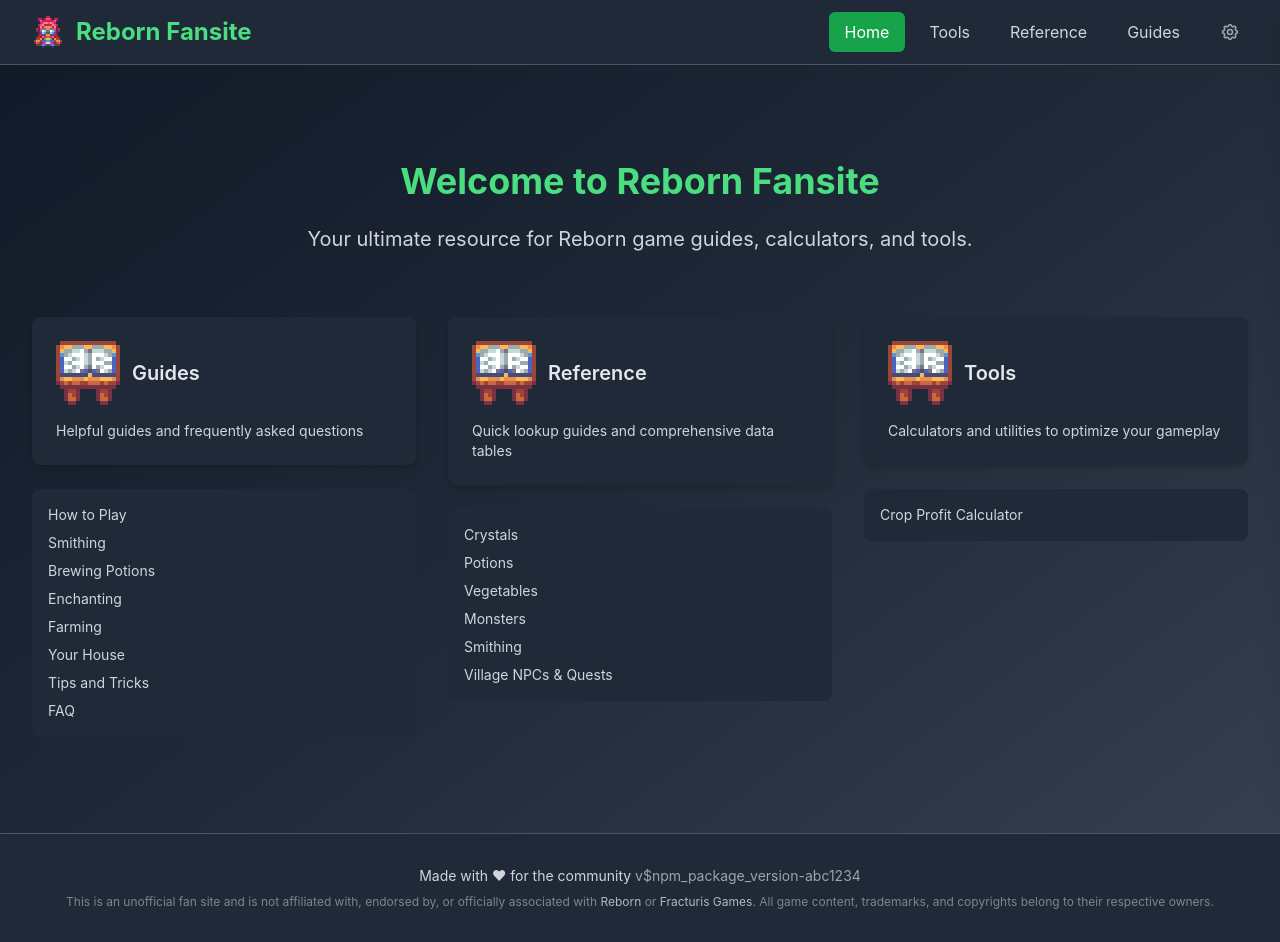
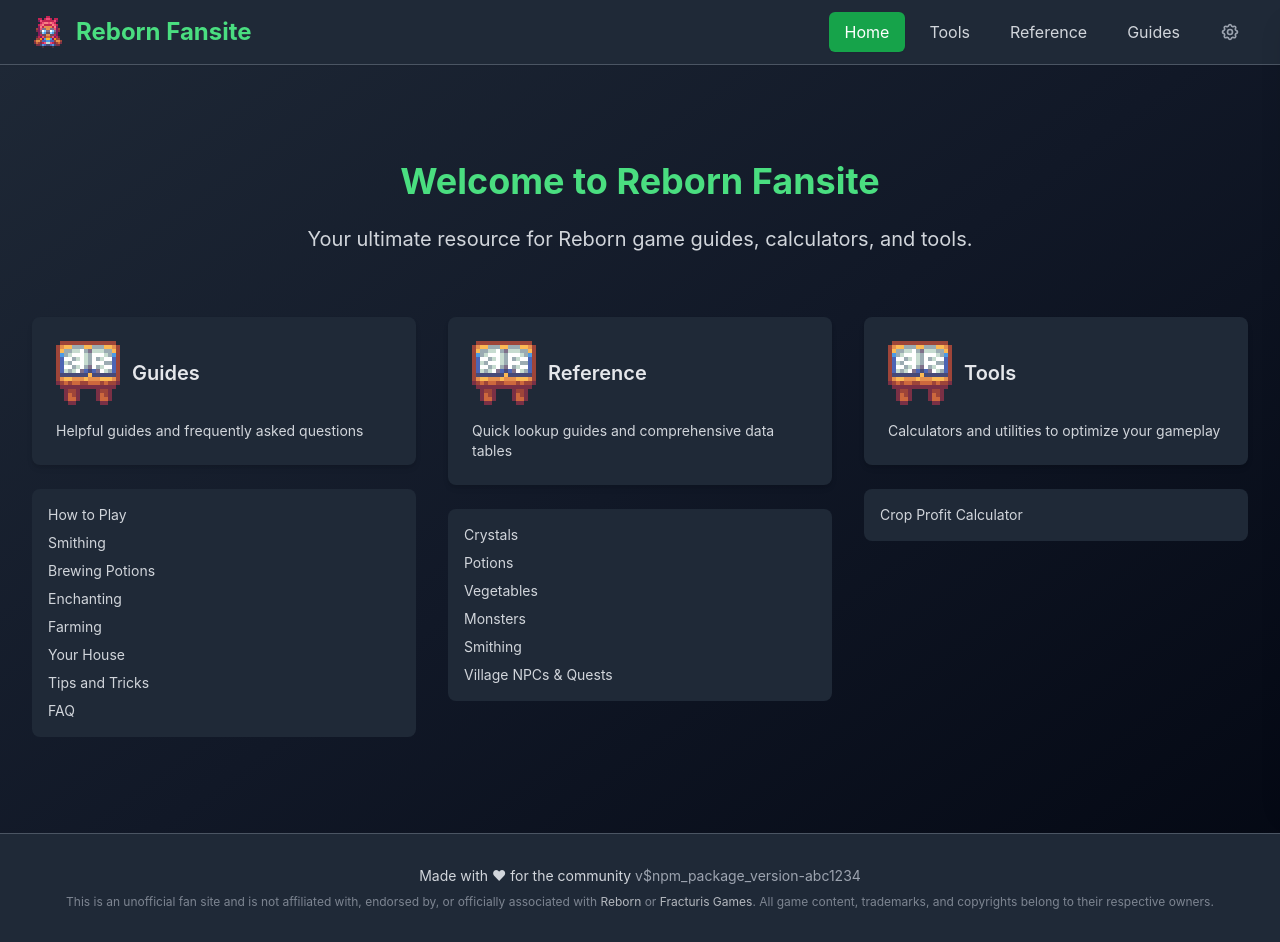
Before and after one commit to danjam/reborn-fansite, a React (Vite) app: page / in a window 1280 px wide. Built offline with nearby package versions, Linux system fonts and the light colour scheme.

Commit message:
refactor: better gradient

```diff
--- a/src/themes/dark.ts
+++ b/src/themes/dark.ts
@@ -15,7 +15,7 @@ export const darkTheme: Theme = {
       elevated: 'bg-gray-800', // Cards, modals
       overlay: 'bg-gray-700', // Hover states
       accent: 'bg-green-900/20', // Highlighted areas
-      gradient: 'bg-gradient-to-br from-gray-900 via-gray-800 to-gray-700', // Gradient background
+      gradient: 'bg-gradient-to-br from-gray-800 via-gray-900 to-gray-950', // Gradient background
     },
     interactive: {
       primary:
```
